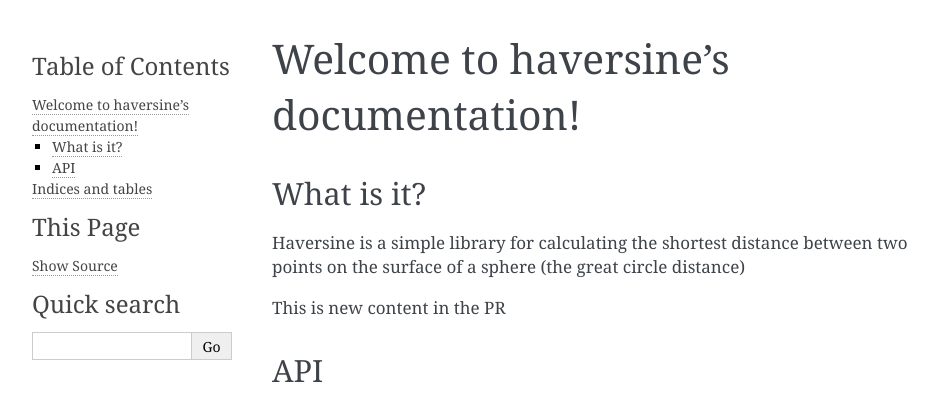
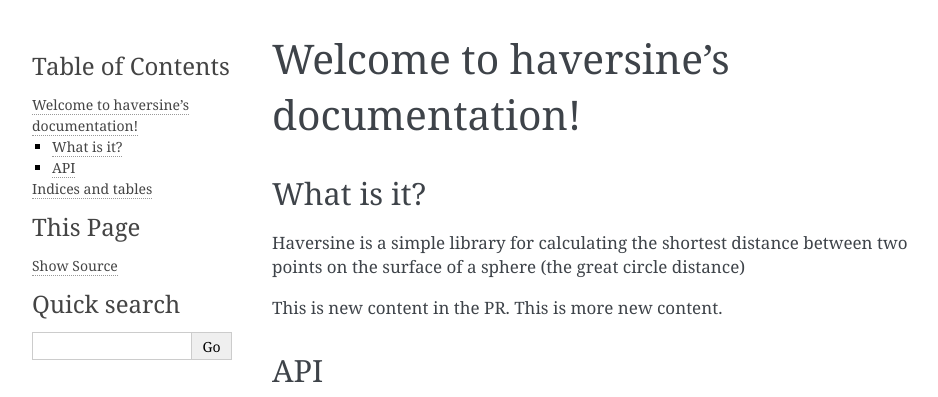
Before and after one commit to lkilcommons/sphinx-tutorial, a Sphinx documentation site: the page built from docs/source/index.rst, in a window 1280 px wide, cut to the strip 0-397 px from the top of the page. Shown: the whole strip, without its empty margins (148-1086 px from the left). Built offline with Sphinx 7.4.7, drawn with Linux system fonts in a browser that asks for light colours.

Commit message:
Update index.rst

```diff
--- a/docs/source/index.rst
+++ b/docs/source/index.rst
@@ -16,7 +16,7 @@ What is it?
 Haversine is a simple library for calculating the shortest distance between
 two points on the surface of a sphere (the great circle distance)
 
-This is new content in the PR
+This is new content in the PR. This is more new content.
 
 API
 ---
```
